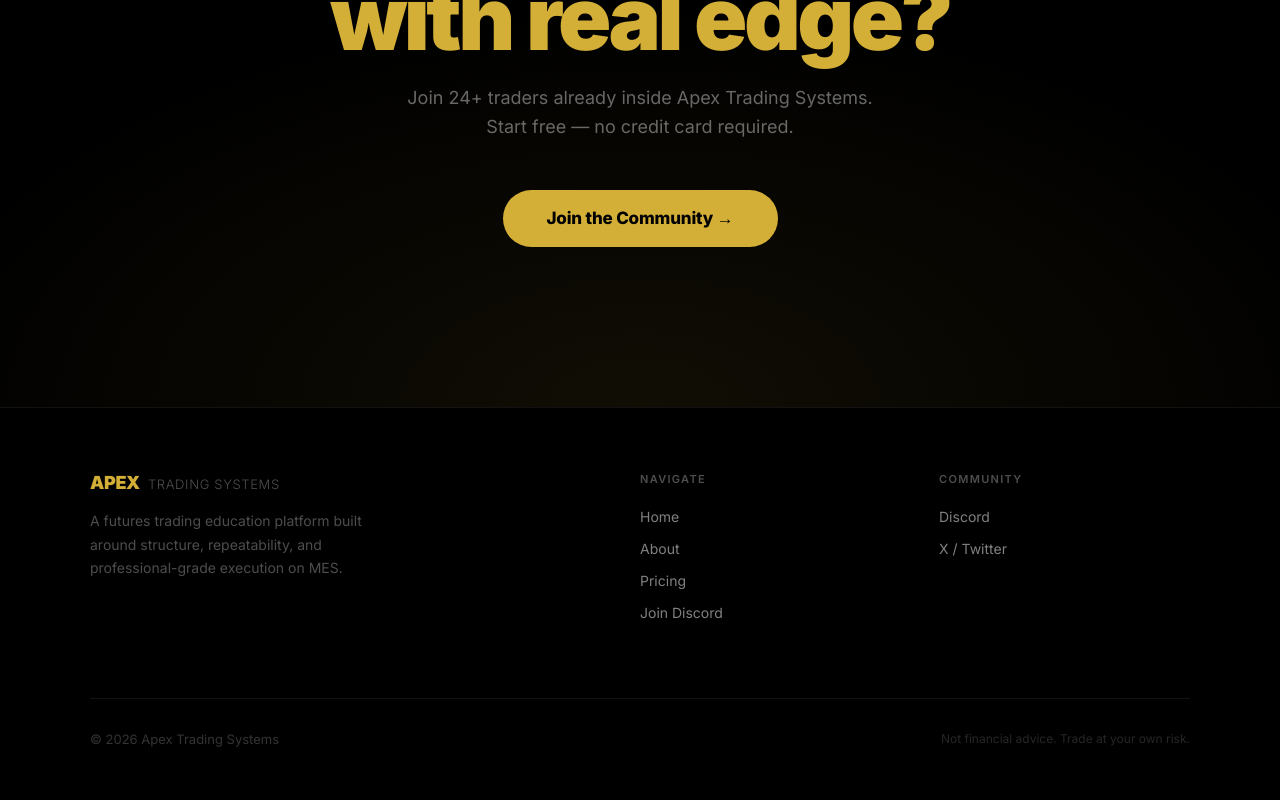
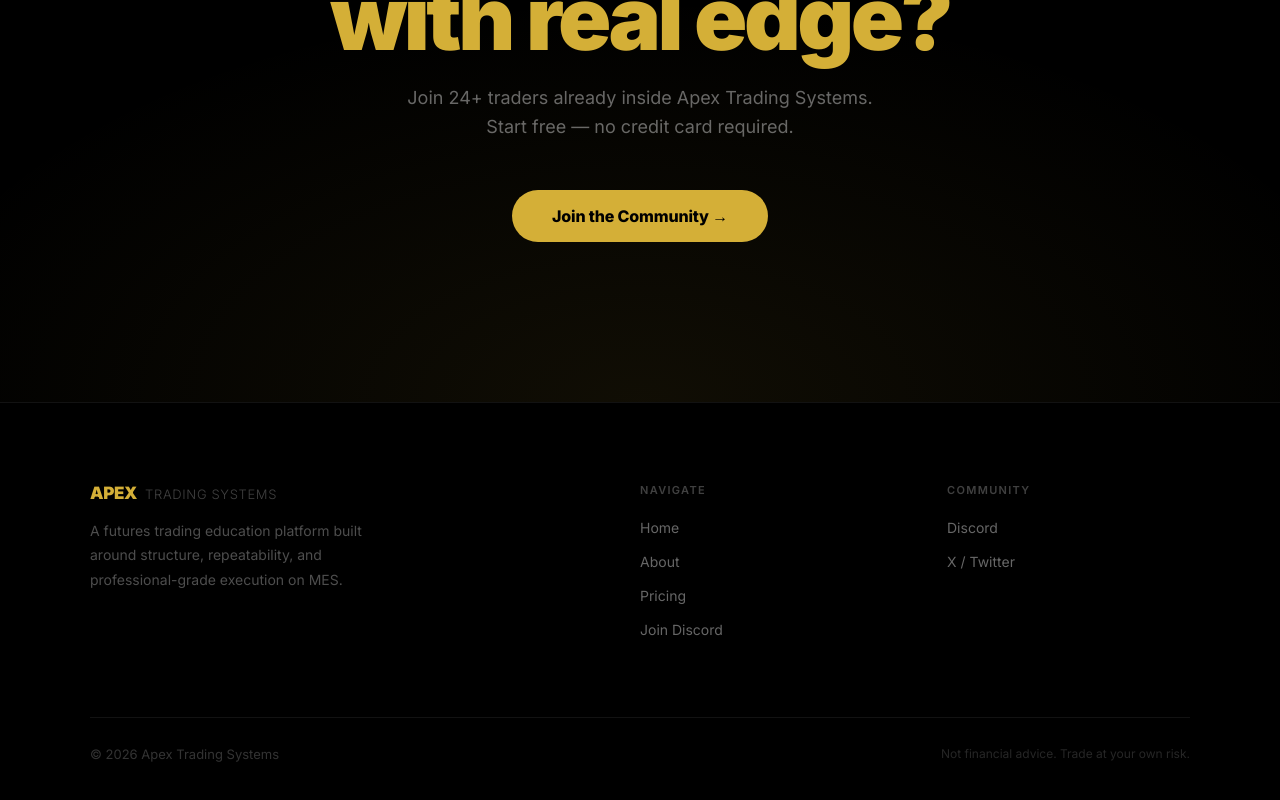
Before and after one commit to atradingsystems/Apex-Trading-Systems, a Next.js app: page / in a window 1280 px wide. Shown: the part 4010-4810 px from the top of the page. Built offline with nearby package versions, Linux system fonts and the light colour scheme.

Commit message:
Fix footer styling and CTA button

```diff
--- a/app/page.tsx
+++ b/app/page.tsx
@@ -335,9 +335,10 @@
           <a href={DISCORD} target="_blank" rel="noopener noreferrer" style={{
             display: "inline-block",
             background: G, color: "#000",
-            fontWeight: 800, fontSize: 17,
-            padding: "18px 44px", borderRadius: 980,
+            fontWeight: 800, fontSize: 16,
+            padding: "16px 40px", borderRadius: 999,
             textDecoration: "none", letterSpacing: "-0.01em",
+            border: "none",
           }}>
             Join the Community →
           </a>
--- a/components/Footer.tsx
+++ b/components/Footer.tsx
@@ -1,50 +1,70 @@
 import Link from "next/link";
-
-const G = "#D4AF37";
 
 export default function Footer() {
   return (
     <footer style={{
       borderTop: "1px solid rgba(255,255,255,0.07)",
-      padding: "64px 24px 40px",
+      padding: "80px 24px 40px",
       background: "#000",
+      fontFamily: "inherit",
     }}>
+      <style>{`
+        .footer-link { color: rgba(255,255,255,0.4) !important; text-decoration: none !important; font-size: 14px; transition: color 0.2s; }
+        .footer-link:hover { color: rgba(255,255,255,0.8) !important; }
+        .footer-label { font-size: 11px; font-weight: 600; color: rgba(255,255,255,0.25); letter-spacing: 0.12em; text-transform: uppercase; margin-bottom: 20px; }
+        @media (max-width: 600px) {
+          .footer-grid { grid-template-columns: 1fr !important; gap: 40px !important; }
+        }
+      `}</style>
+
       <div style={{ maxWidth: 1100, margin: "0 auto" }}>
-        <div style={{ display: "grid", gridTemplateColumns: "2fr 1fr 1fr", gap: 48, marginBottom: 64 }}>
+        <div className="footer-grid" style={{
+          display: "grid",
+          gridTemplateColumns: "2fr 1fr 1fr",
+          gap: 64,
+          marginBottom: 64,
+        }}>
+          {/* Brand */}
           <div>
             <div style={{ marginBottom: 16 }}>
-              <span style={{ color: G, fontWeight: 900, fontSize: 18, letterSpacing: "-0.02em" }}>APEX</span>
-              <span style={{ color: "rgba(255,255,255,0.3)", fontWeight: 300, fontSize: 13, marginLeft: 8, letterSpacing: "0.05em" }}>TRADING SYSTEMS</span>
+              <span style={{ color: "#D4AF37", fontWeight: 900, fontSize: 17, letterSpacing: "-0.02em" }}>APEX</span>
+              <span style={{ color: "rgba(255,255,255,0.25)", fontWeight: 300, fontSize: 13, marginLeft: 8, letterSpacing: "0.05em" }}>TRADING SYSTEMS</span>
             </div>
-            <p style={{ color: "rgba(255,255,255,0.3)", fontSize: 14, lineHeight: 1.7, maxWidth: 320 }}>
+            <p style={{ color: "rgba(255,255,255,0.3)", fontSize: 14, lineHeight: 1.75, maxWidth: 300 }}>
               A futures trading education platform built around structure, repeatability, and professional-grade execution on MES.
             </p>
           </div>
+
+          {/* Nav */}
           <div>
-            <div style={{ fontSize: 11, fontWeight: 600, color: "rgba(255,255,255,0.3)", letterSpacing: "0.12em", textTransform: "uppercase", marginBottom: 20 }}>Navigate</div>
+            <div className="footer-label">Navigate</div>
             {[["Home", "/"], ["About", "/about"], ["Pricing", "/pricing"], ["Join Discord", "/join"]].map(([label, href]) => (
-              <div key={label} style={{ marginBottom: 12 }}>
-                <Link href={href} style={{ color: "rgba(255,255,255,0.5)", fontSize: 14, textDecoration: "none" }}>{label}</Link>
+              <div key={label} style={{ marginBottom: 14 }}>
+                <Link href={href} className="footer-link">{label}</Link>
               </div>
             ))}
           </div>
+
+          {/* Community */}
           <div>
-            <div style={{ fontSize: 11, fontWeight: 600, color: "rgba(255,255,255,0.3)", letterSpacing: "0.12em", textTransform: "uppercase", marginBottom: 20 }}>Community</div>
-            {[
-              ["Discord", "https://discord.gg/83VwHsTbs"],
-              ["X / Twitter", "https://x.com/apextrading00"],
-            ].map(([label, href]) => (
-              <div key={label} style={{ marginBottom: 12 }}>
-                <a href={href} target="_blank" rel="noopener noreferrer" style={{ color: "rgba(255,255,255,0.5)", fontSize: 14, textDecoration: "none" }}>{label}</a>
-              </div>
-            ))}
+            <div className="footer-label">Community</div>
+            <div style={{ marginBottom: 14 }}>
+              <a href="https://discord.gg/83VwHsTbs" target="_blank" rel="noopener noreferrer" className="footer-link">Discord</a>
+            </div>
+            <div style={{ marginBottom: 14 }}>
+              <a href="https://x.com/apextrading00" target="_blank" rel="noopener noreferrer" className="footer-link">X / Twitter</a>
+            </div>
           </div>
         </div>
 
         <div style={{
-          borderTop: "1px solid rgba(255,255,255,0.07)", paddingTop: 32,
-          display: "flex", justifyContent: "space-between", alignItems: "center",
-          flexWrap: "wrap", gap: 12,
+          borderTop: "1px solid rgba(255,255,255,0.07)",
+          paddingTop: 28,
+          display: "flex",
+          justifyContent: "space-between",
+          alignItems: "center",
+          flexWrap: "wrap",
+          gap: 10,
         }}>
           <p style={{ color: "rgba(255,255,255,0.2)", fontSize: 13 }}>© 2026 Apex Trading Systems</p>
           <p style={{ color: "rgba(255,255,255,0.15)", fontSize: 12 }}>Not financial advice. Trade at your own risk.</p>
```
